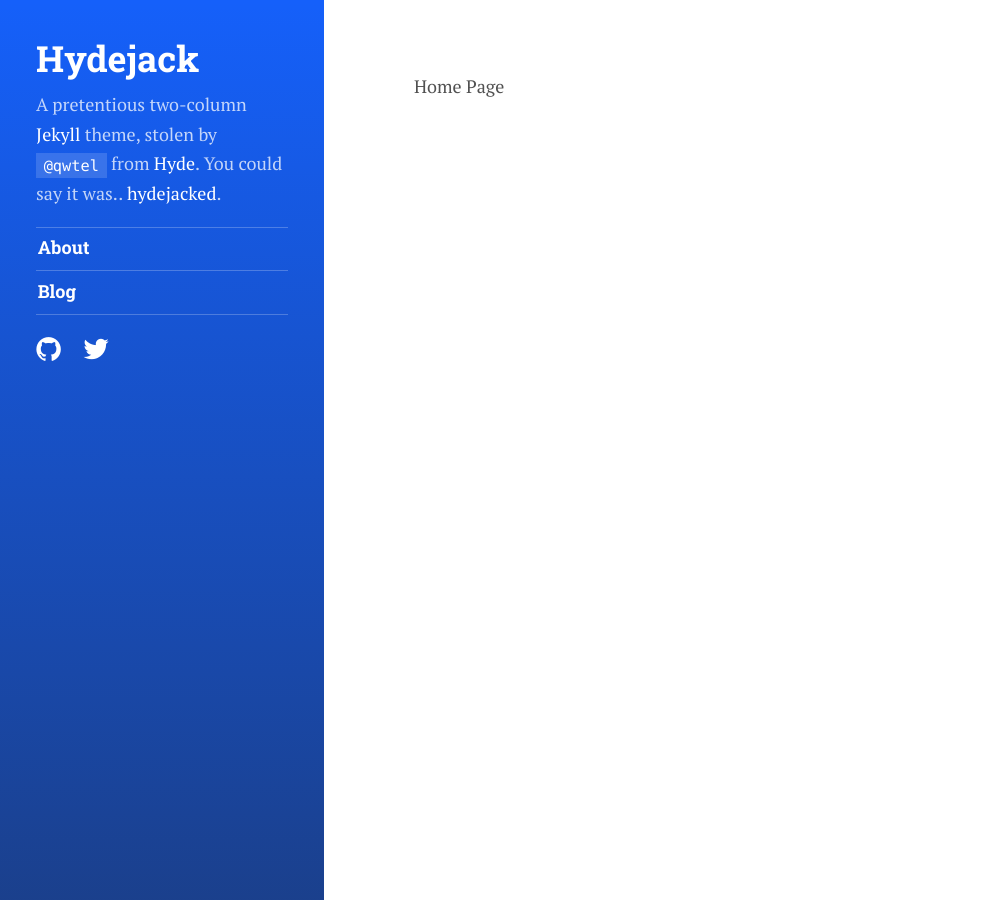
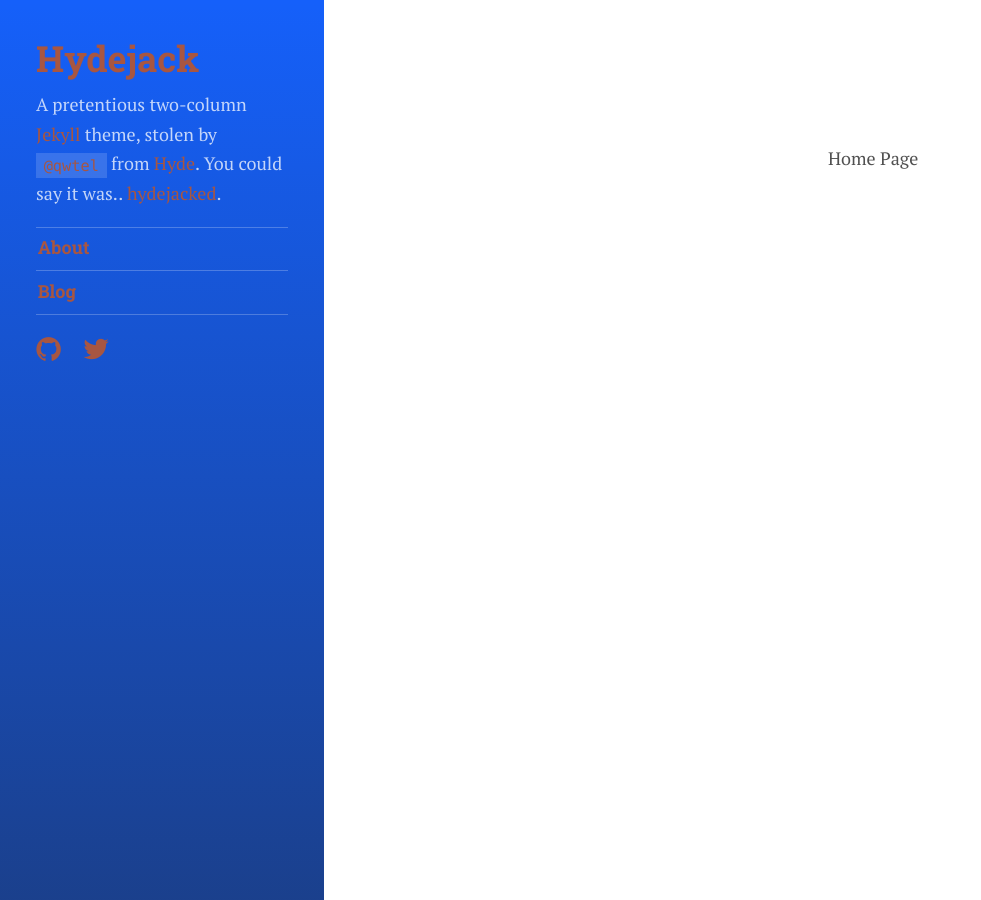
Before and after one commit to mike1d/mike1d.github.io, a Jekyll site: the page built from index.html, in a window 1280 px wide. Shown: the whole page, without its empty margins (0-981 px from the left). Built offline with Jekyll 4.4.1, drawn with Linux system fonts in a browser that asks for light colours; some web fonts are replaced.

Commit message:
Update default.html

```diff
--- a/_layouts/default.html
+++ b/_layouts/default.html
@@ -3,10 +3,10 @@
 
   {% include head.html %}
 
-  <body>
+  <body class="content container">
     <a id="_menu" class="menu" href="#_sidebar">☰</a>
 
-    <main class="content container layout-reverse">
+    <main class="content container">
       {{ content }}
     </main>
 
```
